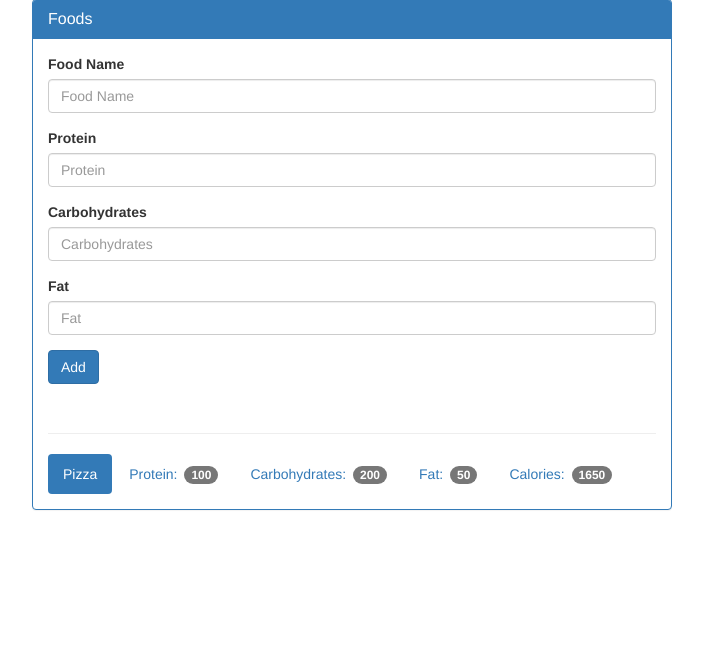
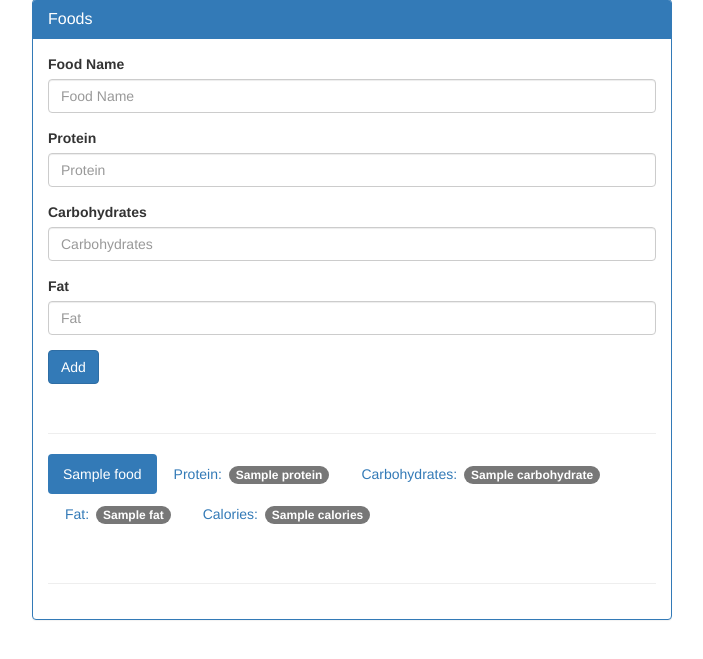
Before and after one commit to nakshatra00/Food-Tracking-App---Flask-Practice-Project-, a Flask app: template templates/add_food.html in a window 1280 px wide. Shown: the part 71-730 px from the top of the page, without its empty margins (288-991 px from the left). Run offline with Flask 2, Linux system fonts and the light colour scheme; the template is opened without the code that fills it: most values are stand-ins (such as "Sample title", 1, 10 or a date in 2020); some libraries are stand-ins or nearby versions.

Commit message:
Connected to db

```diff
--- a/app.py
+++ b/app.py
@@ -1,12 +1,25 @@
 #Importing libraries
-from flask import Flask, render_template
-
-
+from flask import Flask, render_template, g, request
+import sqlite3
 
 #configuring the app
 app = Flask(__name__)
 
+#sqlite3 connection
+def connect_db():
+    sql = sqlite3.connect('food_log.db')
+    sql.row_factory = sqlite3.Row
+    return sql
 
+def get_db():
+    if not hasattr(g, 'sqlite_db'):
+        g.sqlite_db = connect_db()
+    return g.sqlite_db
+
+@app.teardown_appcontext
+def close_db(error):
+    if hasattr(g, 'sqlite_db'):
+        g.sqlite_db.close()
 
 #index route
 @app.route('/')
@@ -20,9 +33,23 @@ def view():
   return render_template('day.html')
 
 #Add food route
-@app.route('/food')
+@app.route('/food', methods=['GET', 'POST'])
 def food():
-  return render_template('add_food.html')
+  db = get_db()
+  if request.method == 'POST':
+    name = request.form['food-name']
+    protein = int(request.form['protein'])
+    carbohydrates = int(request.form['carbohydrates'])
+    fat = int(request.form['fat'])
+    calories = protein * 4 + carbohydrates * 4 + fat * 9
+    #initializing the database
+    db.execute('insert into food (name, protein, carbohydrates, fat, calories) values (?,?,?,?,?)',\
+              [name, protein, carbohydrates, fat, calories])
+    db.commit()
+    return '<h1> Name: {} Protein: {} Carbs: {} Fats: {}'.format(request.form['food-name'],            request.form['protein'], request.form['carbohydrates'], request.form['fat']        )
+  cur = db.execute('select name, protein, carbohydrates, fat, calories from food')
+  results = cur.fetchall()
+  return render_template('add_food.html', results = results)
 
 
 
--- a/templates/add_food.html
+++ b/templates/add_food.html
@@ -43,35 +43,39 @@
 
             <div class="panel-body">
 
-              <form method="POST" action="/">
+              <form method="POST" action="{{url_for('food')}}">
                 <div class="form-group">
                   <label for="food-name">Food Name</label>
-                  <input type="text" class="form-control" id="food-name" placeholder="Food Name">
+                  <input type="text" class="form-control" id="food-name" name="food-name" placeholder="Food Name">
                 </div>
                 <div class="form-group">
                   <label for="protein">Protein</label>
-                  <input type="number" class="form-control" id="protein" placeholder="Protein">
+                  <input type="number" class="form-control" id="protein" name="protein" placeholder="Protein">
                 </div>
                 <div class="form-group">
                   <label for="carbohydrates">Carbohydrates</label>
-                  <input type="number" class="form-control" id="carbohydrates" placeholder="Carbohydrates">
+                  <input type="number" class="form-control" name="carbohydrates" id="carbohydrates" placeholder="Carbohydrates">
                 </div>
                 <div class="form-group">
                   <label for="fat">Fat</label>
-                  <input type="number" class="form-control" id="fat" placeholder="Fat">
+                  <input type="number" class="form-control" id="fat" name="fat" placeholder="Fat">
                 </div>
                 <button type="submit" class="btn btn-primary">Add</button>
               </form>
 
               <div class="page-header"></div>
 
+
+              {% for food in results %}
               <ul class="nav nav-pills" role="tablist">
-                <li class="active"><a>Pizza</a></li>
-                <li><a>Protein: <span class="badge">100</span></a></li>
-                <li><a>Carbohydrates: <span class="badge">200</span></a></li>
-                <li><a>Fat: <span class="badge">50</span></a></li>
-                <li><a>Calories: <span class="badge">1650</span></a></li>
+                <li class="active"><a>{{ food.name }}</a></li>
+                <li><a>Protein: <span class="badge">{{ food.protein }}</span></a></li>
+                <li><a>Carbohydrates: <span class="badge">{{ food.carbohydrate }}</span></a></li>
+                <li><a>Fat: <span class="badge">{{ food.fat }}</span></a></li>
+                <li><a>Calories: <span class="badge">{{ food.calories }}</span></a></li>
               </ul>
+              <div class="page-header"></div>
+              {% endfor %}
             </div>
 
           </div>
```
Also changed, not shown: food_tracker.sql (added, +19 -0 lines), food_log.db (added), 1 other file.
